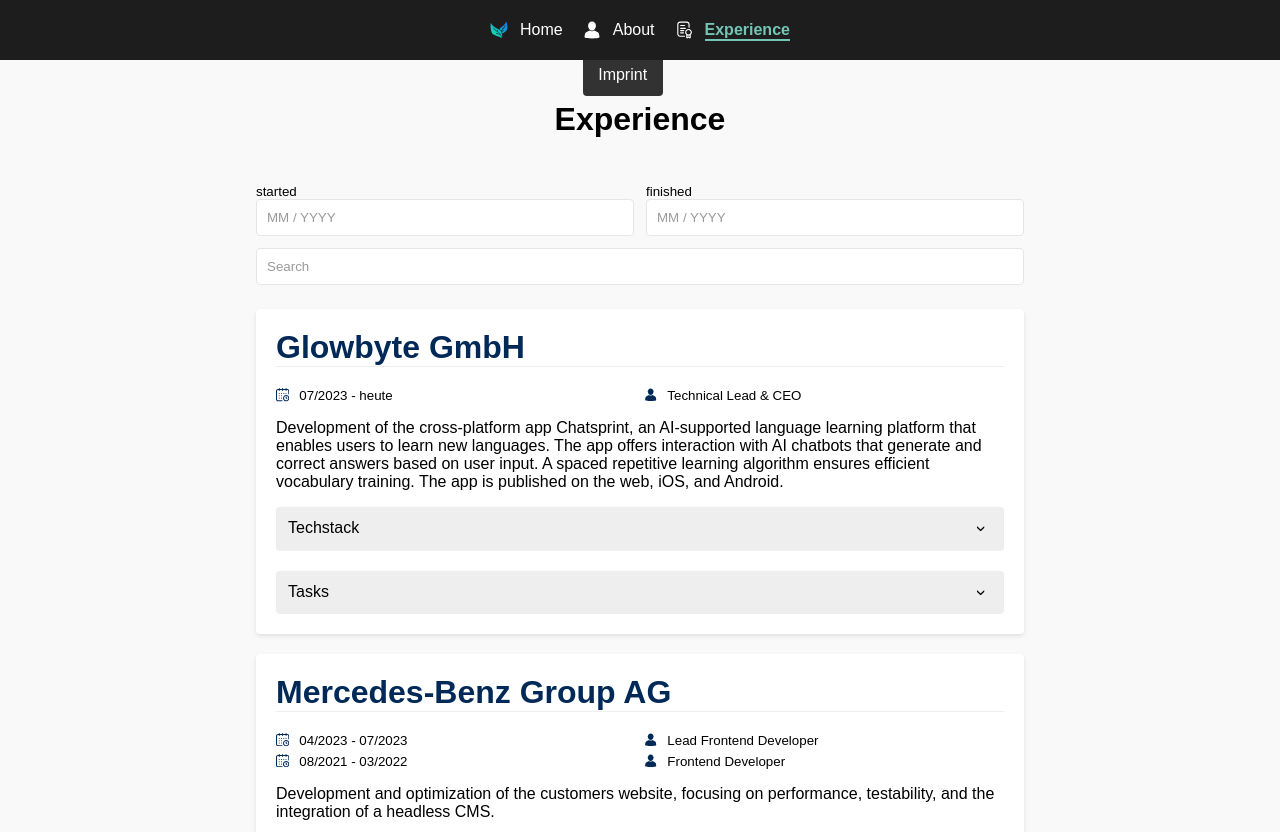
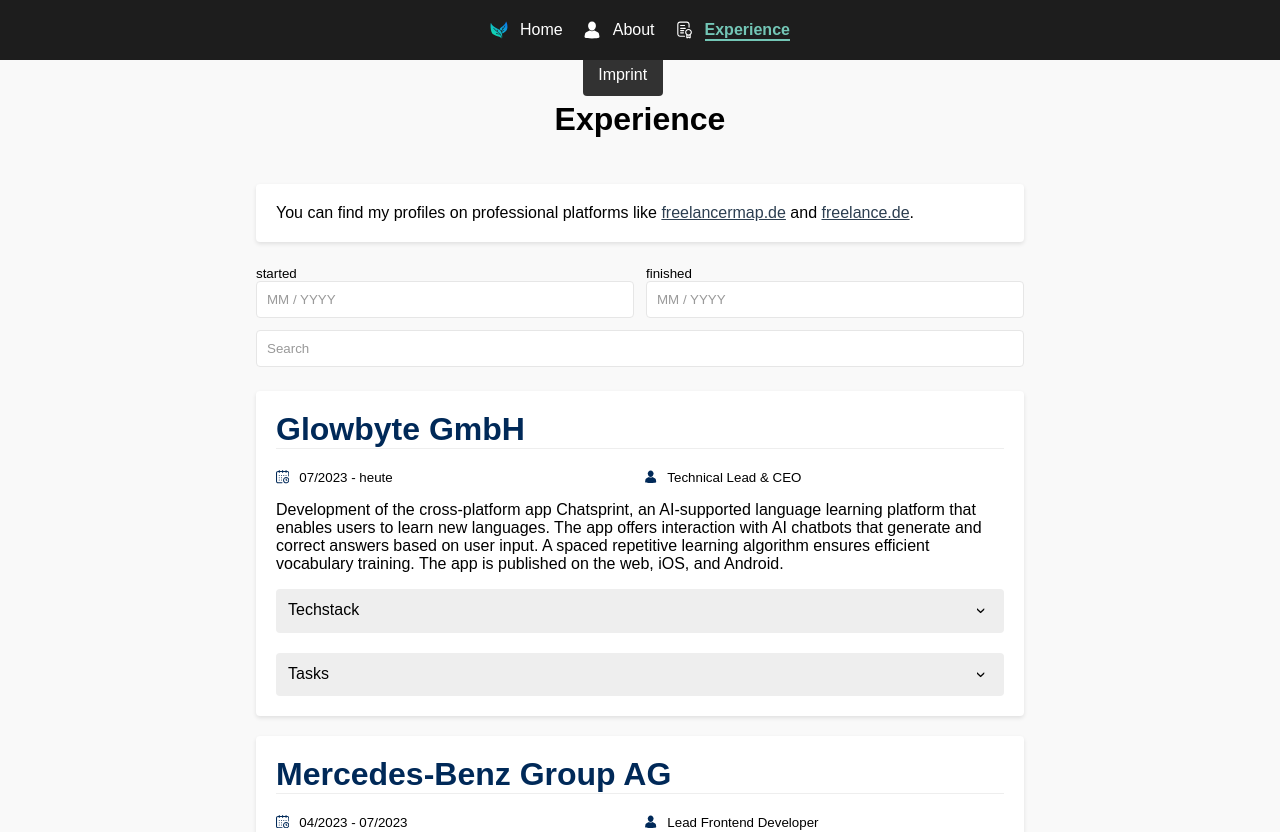
Before and after one commit to sebastian-ederer/viridianblue-website, a SvelteKit app: page /experience in a window 1280 px wide. Shown: the top 832 px of the page. Built offline with nearby package versions, Linux system fonts and the light colour scheme.

Commit message:
added links to freelancer profiles on the experience page

```diff
--- a/src/routes/(common)/experience/+page.svelte
+++ b/src/routes/(common)/experience/+page.svelte
@@ -163,7 +163,25 @@
 </svelte:head>
 
 <div class="experience">
+	<div class="wrapper">
 		<h1>Experience</h1>
+
+		<div class="links">
+			<p>
+				You can find my profiles on professional platforms like
+				<a
+					href="https://www.freelancermap.de/profil/sebastian-ederer"
+					target="_blank"
+					rel="noopener noreferrer">freelancermap.de</a
+				>
+				and
+				<a
+					href="https://www.freelance.de/Freelancer/326029-IT-Consultant-Fullstack-Developer"
+					target="_blank"
+					rel="noopener noreferrer">freelance.de</a
+				>.
+			</p>
+		</div>
 
 		<div class="filter-wrapper">
 			<div class="filter">
@@ -192,7 +210,12 @@
 			</div>
 
 			<div class="filter">
-			<input bind:value={searchString} oninput={filterProjects} type="text" placeholder="Search" />
+				<input
+					bind:value={searchString}
+					oninput={filterProjects}
+					type="text"
+					placeholder="Search"
+				/>
 			</div>
 		</div>
 
@@ -202,16 +225,23 @@
 			{/each}
 		</div>
 	</div>
+</div>
 
 <style lang="scss">
 	.experience {
 		width: 100%;
+		padding: 20px 0;
+		background-color: #f9f9f9;
+		display: flex;
+		justify-content: center;
+	}
+
+	.wrapper {
+		max-width: 768px;
 		display: flex;
 		flex-direction: column;
 		gap: 24px;
 		align-items: center;
-		padding: 20px 0;
-		background-color: #f9f9f9;
 	}
 
 	.projects {
@@ -224,7 +254,6 @@
 
 	.filter-wrapper {
 		width: 100%;
-		max-width: 768px;
 
 		display: flex;
 		flex-direction: column;
@@ -259,4 +288,25 @@
 			color: #999;
 		}
 	}
+
+	.links {
+		display: flex;
+		flex-direction: column;
+		width: 100%;
+		background-color: #fff;
+		box-shadow: 0 2px 4px rgba(0, 0, 0, 0.1);
+		padding: 20px;
+
+		@media (min-width: 768px) {
+			border-radius: 4px;
+		}
+
+		p {
+			margin: 0;
+		}
+
+		a {
+			color: #2c3e50;
+		}
+	}
 </style>
```
Lines whose indentation alone changed are shown as unchanged.
